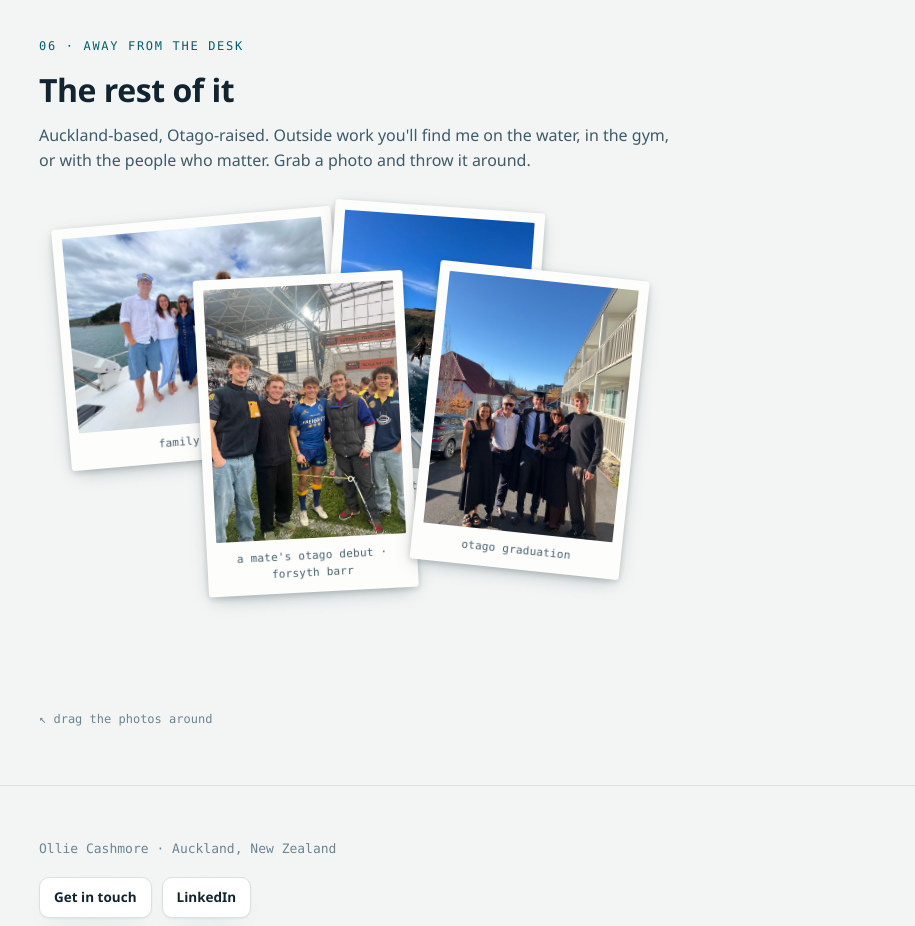
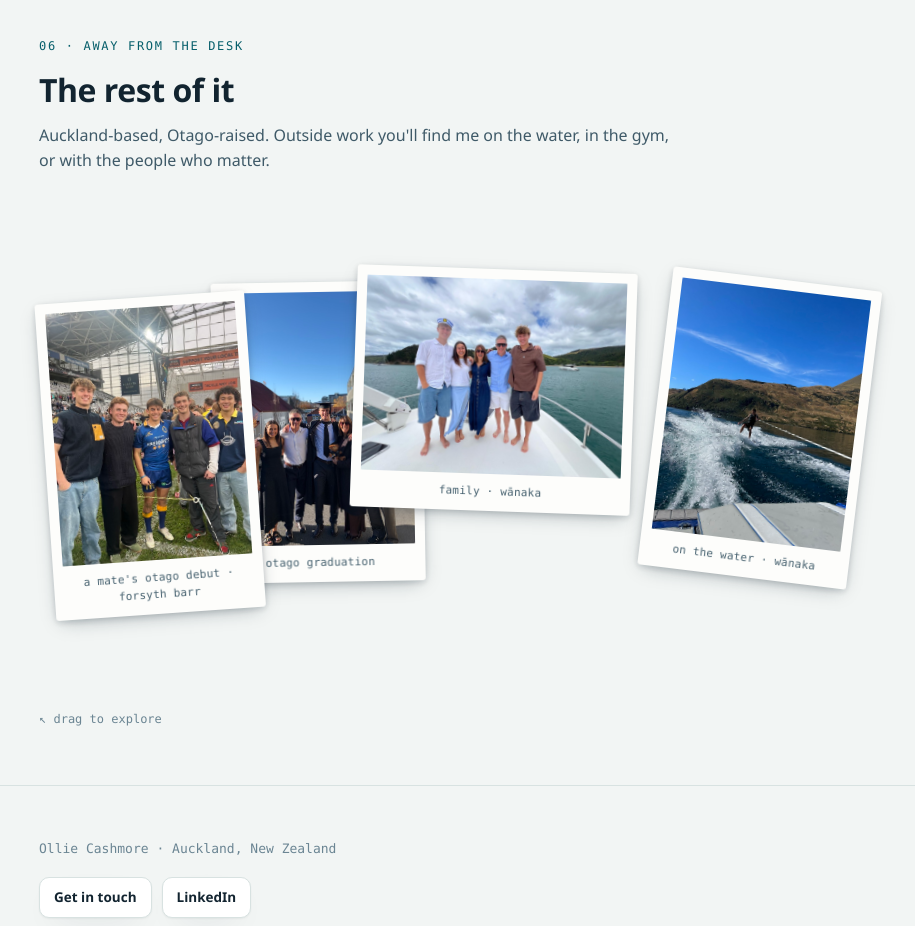
Before and after one commit to codingcash15/ollie-cv, a plain HTML site: page index.html in a window 1280 px wide. Shown: the part 3640-4566 px from the top of the page, without its empty margins (185-1100 px from the left). Drawn offline with Linux system fonts and the light colour scheme.

Commit message:
Fan photos into curated row, professionalise deck copy

```diff
--- a/index.html
+++ b/index.html
@@ -517,27 +517,27 @@
     <p class="eyebrow rv">06 · Away from the desk</p>
     <h2 class="rv">The rest of it</h2>
     <p class="lede rv">Auckland-based, Otago-raised. Outside work you'll find me on the water, in the gym,
-      or with the people who matter. Grab a photo and throw it around.</p>
+      or with the people who matter.</p>
     <div class="deck-wrap rv">
       <div class="deck" id="deck">
-        <div class="card-photo wide" data-x="4" data-y="6" data-r="-5">
+        <div class="card-photo" data-x="28" data-y="40" data-r="-1">
+          <img src="deck-grad.jpg" alt="Otago graduation with family">
+          <div class="cap">otago graduation</div>
+        </div>
+        <div class="card-photo" data-x="99" data-y="38" data-r="7">
+          <img src="deck-water.jpg" alt="Wakeboarding on Lake Wānaka">
+          <div class="cap">on the water · wānaka</div>
+        </div>
+        <div class="card-photo" data-x="1" data-y="52" data-r="-4">
+          <img src="deck-debut.jpg" alt="A mate's Otago debut at Forsyth Barr Stadium">
+          <div class="cap">a mate's otago debut · forsyth barr</div>
+        </div>
+        <div class="card-photo wide" data-x="57" data-y="26" data-r="2">
           <img src="deck-family.jpg" alt="Family on the boat, Wānaka">
           <div class="cap">family · wānaka</div>
         </div>
-        <div class="card-photo" data-x="46" data-y="2" data-r="4">
-          <img src="deck-water.jpg" alt="Wakeboarding on Lake Wānaka">
-          <div class="cap">on the water · wānaka</div>
-        </div>
-        <div class="card-photo" data-x="26" data-y="40" data-r="-3">
-          <img src="deck-debut.jpg" alt="A mate's Otago debut at Forsyth Barr Stadium">
-          <div class="cap">a mate's otago debut · forsyth barr</div>
-        </div>
-        <div class="card-photo" data-x="62" data-y="34" data-r="6">
-          <img src="deck-grad.jpg" alt="Otago graduation with family">
-          <div class="cap">otago graduation</div>
-        </div>
       </div>
-      <p class="deck-hint">↖ drag the photos around</p>
+      <p class="deck-hint">↖ drag to explore</p>
     </div>
   </div>
 </section>
```
